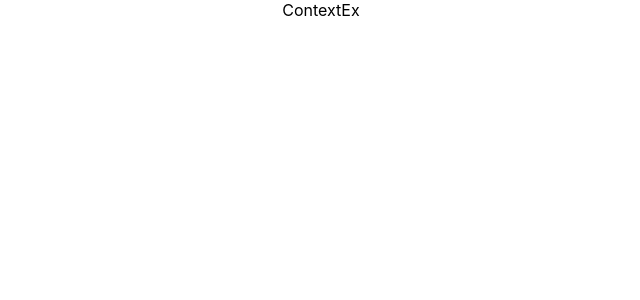
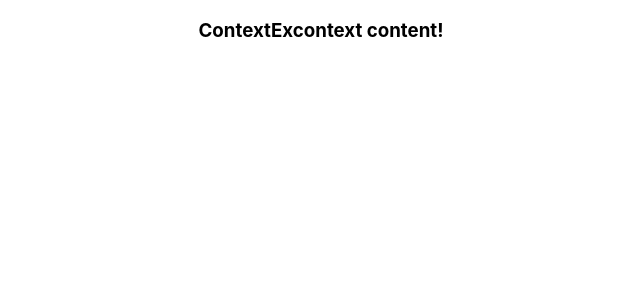
Before and after one commit to Saoa35/my-app_4, a React (Create React App) app: page / in a window 1280 px wide. Shown: the top 300 px of the page, without its empty margins (319-959 px from the left). Built offline with nearby package versions, Linux system fonts and the light colour scheme.

Commit message:
+ MyContext.Consumer

```diff
--- a/src/Components/ContextEx/ContextEx.js
+++ b/src/Components/ContextEx/ContextEx.js
@@ -1,4 +1,5 @@
 import React from "react";
+import { MyContext } from "../../Context-api/myContext";
 
 export default class ContextEx extends React.Component {
 
@@ -6,7 +7,16 @@ export default class ContextEx extends React.Component {
 
         return(
             <div>
+                <h3>
                 ContextEx
+
+                <MyContext.Consumer>
+                    {(value) => {
+                        console.log(value);
+                    return <span>context content!</span>
+                }}
+                </MyContext.Consumer>
+                </h3>
             </div>
         )
     }
--- a/src/Context-api/myContext.js
+++ b/src/Context-api/myContext.js
@@ -1,3 +1,5 @@
+import React from 'react';
+
 
 // const value = {
 //     name: 'Alex',
--- a/src/index.js
+++ b/src/index.js
@@ -2,6 +2,7 @@ import React from 'react';
 import ReactDOM from 'react-dom/client';
 import './index.css';
 import App from './Components/App/App';
+import { MyContext } from './Context-api/myContext';
 
 const value = {
       name: 'Alex',
@@ -12,6 +13,8 @@ const value = {
 const root = ReactDOM.createRoot(document.getElementById('root'));
 root.render(
   <React.StrictMode>
-    <App />
+    <MyContext.Provider value={value}>
+     <App />
+    </MyContext.Provider>
   </React.StrictMode>
 );
```
